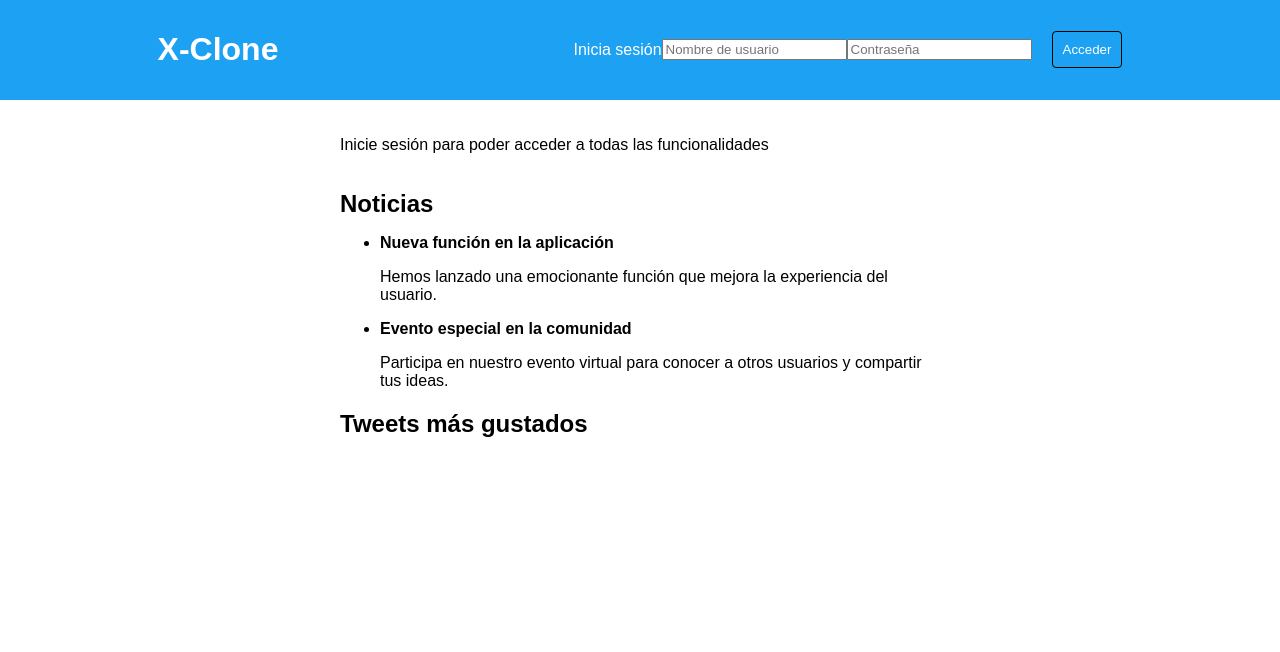
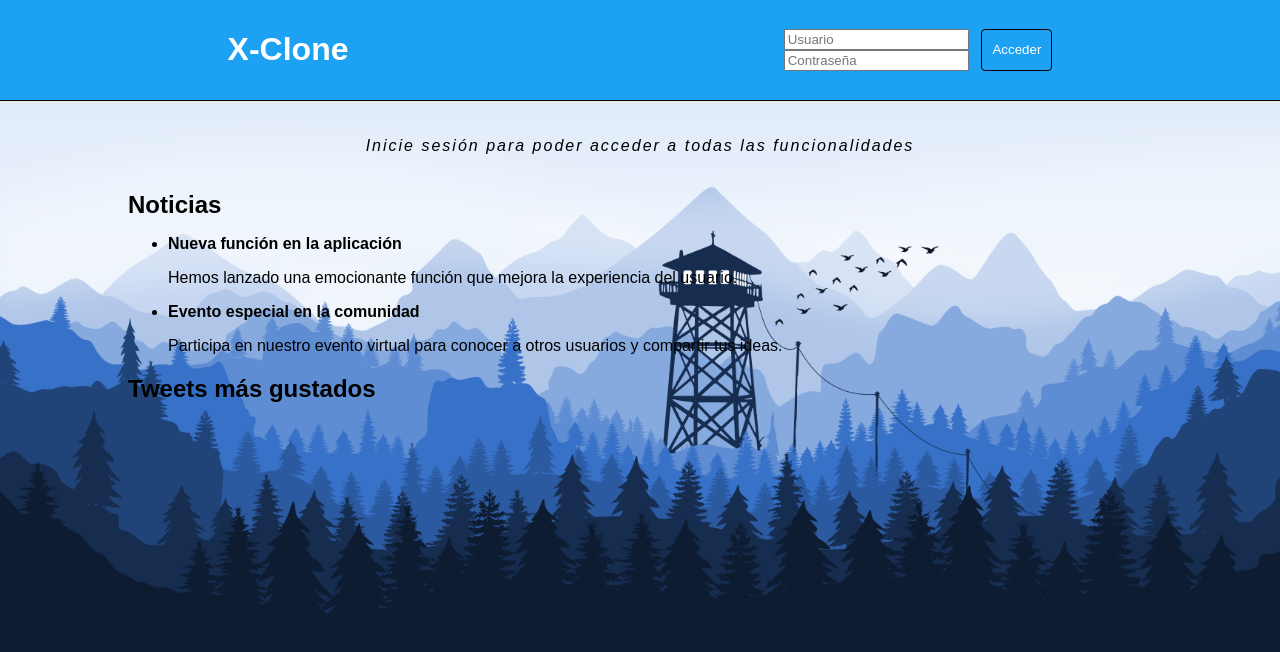
Before and after one commit to Varino3/clone-X, a React (Vite) app: page / in a window 1280 px wide. Shown: the top 652 px of the page. Built offline with nearby package versions, Linux system fonts and the light colour scheme.

Commit message:
estilos añadidos

```diff
--- a/src/App.css
+++ b/src/App.css
@@ -1,8 +1,12 @@
 /* Estilos globales */
 body {
   font-family: 'Arial', sans-serif;
-  margin: 0;
-  padding: 0;
+  margin: 0px;
+  padding: 0px;
+  background-image: url(assets/fondo.png);
+  background-repeat: no-repeat;
+  background-size: cover;
+  background-attachment: fixed;
 }
 
 header {
@@ -18,10 +22,29 @@ header>div {
   align-items: center;
 }
 
-/* Estilos Home.jsx */
+/* Estilos Header */
+header {
+  border-bottom: 1px solid black;
+}
+
+header>div>div {
+  display: flex;
+}
+
+header>div>div>div {
+  display: flex;
+  flex-direction: column;
+  margin-right: 0.8rem;
+}
+
+header>div>p {
+  margin-right: 0.8rem;
+}
+
+/* Estilos Home */
 .home-container {
-  max-width: 600px;
-  margin: 0 auto;
+  max-width: 80vw;
+  margin: auto;
   padding: 20px;
 }
 
@@ -34,10 +57,19 @@ h2 {
   margin-bottom: 15px;
 }
 
+.tweet-form>div:nth-child(2) {
+  display: flex;
+  flex-direction: column;
+  align-items: center;
+}
+
 textarea {
-  width: 100%;
+  width: 70%;
   padding: 10px;
   margin-bottom: 10px;
+  border: 1px solid #1da1f2;
+  border-radius: 6px;
+  outline: none;
 }
 
 button {
@@ -47,11 +79,32 @@ button {
   color: white;
   border: 1px solid black;
   border-radius: 4px;
-  margin-left: 20px;
 }
 
 button:hover {
   background-color: #1984c7;
+}
+
+.tweet-form>div:nth-child(3) {
+  display: flex;
+  justify-content: center;
+  margin-top: 2rem;
+}
+
+.search-bar {
+  margin-top: 1.2rem;
+  display: flex;
+  justify-content: center;
+}
+
+.search-bar>input[type=text] {
+  margin-right: 0.8rem;
+  width: 60%;
+  border-radius: 10px;
+  border: none;
+  border-bottom: 1px solid #1da1f2;
+  padding: 0rem 1rem;
+  outline: none;
 }
 
 .tweet-list {
@@ -70,6 +123,25 @@ button:hover {
 
 /* Estilos perfil */
 .user-profile>div>div {
+  max-width: 60%;
+  margin: auto;
+  border: 1px dashed black;
+  border-radius: 20px;
+  padding: 1rem;
+  background-color: #1da0f2dc;
+}
+
+.user-profile>div>div>div>p>span {
+  font-weight: bold;
+}
+
+.user-profile>p {
+  text-align: center;
+  letter-spacing: 2px;
+  font-style: oblique;
+}
+
+.user-profile>div>div {
   display: flex;
   justify-content: space-between;
   align-items: center;
@@ -80,3 +152,47 @@ button:hover {
   border-radius: 50%;
   border: 1px dotted;
 }
+
+/* Tweets */
+.tweet {
+  width: 100%;
+  background-color: rgba(255, 255, 255, 0.822);
+  border: 1px solid black;
+}
+
+.tweet-user {
+  text-align: center;
+  font-weight: bold;
+  font-size: 1.2rem;
+  margin-bottom: 1rem;
+}
+
+.tweet-text {
+  border: 1px solid black;
+  border-radius: 10px;
+  padding: 0.5rem;
+  background-color: rgba(128, 128, 128, 0.269);
+}
+
+.tweet-likes {
+  display: flex;
+  justify-content: center;
+  align-items: center;
+  margin-top: 1rem;
+}
+
+.tweet-likes span {
+  margin-right: 15px;
+}
+
+.tweet-options {
+  display: flex;
+  justify-content: space-between;
+  margin-top: 1rem;
+}
+
+/* Top Tweets */
+#root>div>div>div:nth-child(5)>div {
+  display: flex;
+  flex-direction: row;
+}
--- a/src/components/Header.jsx
+++ b/src/components/Header.jsx
@@ -1,36 +1,44 @@
-// Header.jsx
 import React, { useState, useEffect } from 'react';
 import { useSelector, useDispatch } from 'react-redux';
 import { setUser, logout } from '../store/actions';
 
 const Header = () => {
+  // Obtener el estado del usuario desde Redux
   const user = useSelector((state) => state.user);
+
   const dispatch = useDispatch();
 
+  // Almacenar datos de inicio de sesión
   const [loginData, setLoginData] = useState({ username: '', password: '' });
+
   const [loginError, setLoginError] = useState('');
 
+  // Cargar datos del usuario desde localStorage al iniciar
   useEffect(() => {
-    // Cargar la información del usuario desde localStorage al iniciar
     const storedUser = JSON.parse(localStorage.getItem('user'));
     if (storedUser) {
       dispatch(setUser(storedUser));
     }
   }, [dispatch]);
 
+  // Inicio de sesión
   const handleLogin = async () => {
     try {
+      // Simular la obtención de datos de usuarios desde una fuente externa (puede ser una API real)
       const response = await fetch('/users.json');
       const data = await response.json();
 
       const { username, password } = loginData;
+
+      // Buscar al usuario autenticado en los datos obtenidos
       const authenticatedUser = data.usuarios.find(
         (user) => user.nombre_usuario === username && user.contraseña === password
       );
 
       if (authenticatedUser) {
+        // Actualizar el estado de Redux con la información del usuario autenticado
         dispatch(setUser(authenticatedUser));
-        // Guardar la información del usuario en localStorage
+        // Guardar la información del usuario en localStorage para mantener la sesión
         localStorage.setItem('user', JSON.stringify(authenticatedUser));
       } else {
         setLoginError('Datos incorrectos');
@@ -40,9 +48,11 @@ const Header = () => {
     }
   };
 
+  // Cierre de sesión
   const handleLogout = () => {
     // Limpiar la información del usuario en localStorage
     localStorage.removeItem('user');
+
     dispatch(logout());
   };
 
@@ -50,17 +60,19 @@ const Header = () => {
     <header>
       <h1>X-Clone</h1>
       {user ? (
+        // Mostrar información de bienvenida y botón de cierre de sesión
         <div>
           <p>Bienvenido, {user.nombre_usuario}</p>
           <button onClick={handleLogout}>Cerrar Sesión</button>
         </div>
       ) : (
+        // Mostrar formulario de inicio de sesión si el usuario no está autenticado
         <div>
-          <p>Inicia sesión</p>
+          <div>
             <div>
               <input
                 type="text"
-              placeholder="Nombre de usuario"
+                placeholder="Usuario"
                 value={loginData.username}
                 onChange={(e) => setLoginData({ ...loginData, username: e.target.value })}
               />
@@ -70,8 +82,10 @@ const Header = () => {
                 value={loginData.password}
                 onChange={(e) => setLoginData({ ...loginData, password: e.target.value })}
               />
+            </div>
             <button onClick={handleLogin}>Acceder</button>
           </div>
+          {/* Mostrar mensaje de error si hay un problema durante el inicio de sesión */}
           {loginError && <p style={{ color: 'red' }}>{loginError}</p>}
         </div>
       )}
--- a/src/components/Tweet.jsx
+++ b/src/components/Tweet.jsx
@@ -1,3 +1,5 @@
+//Tweet.jsx
+
 import React, { useState, useEffect } from 'react';
 
 const Tweet = ({ tweet, onDelete }) => {
@@ -6,33 +8,44 @@ const Tweet = ({ tweet, onDelete }) => {
 
   useEffect(() => {
     const likedTweets = JSON.parse(localStorage.getItem('likedTweets')) || [];
+
+    // Verificar si el tweet actual está en la lista de tweets que le gustan al usuario
     setLiked(likedTweets.includes(tweet.id));
 
+    // Establecer el recuento de "me gusta" del tweet, si está definido, de lo contrario 0
     setLikesCount(tweet.likes || 0);
   }, [tweet.likes, tweet.id]);
 
+  // Manejar el evento de hacer clic en el botón de "me gusta" / "no me gusta"
   const handleLike = () => {
+    // Obtener la lista de tweets que le gustan al usuario desde el almacenamiento local
     const likedTweets = JSON.parse(localStorage.getItem('likedTweets')) || [];
 
     if (!liked) {
+      // Si el usuario no le ha dado "me gusta" al tweet, agregarlo a la lista
       likedTweets.push(tweet.id);
     } else {
+      // Si el usuario ya le dio "me gusta" al tweet, quitarlo de la lista
       const updatedLikedTweets = likedTweets.filter((likedTweetId) => likedTweetId !== tweet.id);
       localStorage.setItem('likedTweets', JSON.stringify(updatedLikedTweets));
     }
 
     setLiked(!liked);
+
     setLikesCount(liked ? likesCount - 1 : likesCount + 1);
   };
 
+  // Manejar el cambio en el almacenamiento local para reflejar "me gusta" en otros componentes
   const handleStorageChange = () => {
     const updatedLikedTweets = JSON.parse(localStorage.getItem('likedTweets')) || [];
     setLiked(updatedLikedTweets.includes(tweet.id));
   };
 
+  // Agregar un evento de escucha para el cambio en el almacenamiento local
   useEffect(() => {
     window.addEventListener('storage', handleStorageChange);
 
+    // Limpiar el evento de escucha al desmontar el componente
     return () => {
       window.removeEventListener('storage', handleStorageChange);
     };
@@ -51,7 +64,10 @@ const Tweet = ({ tweet, onDelete }) => {
         </button>
       </div>
       {onDelete && (
-        <button onClick={() => onDelete(tweet.id)}>Eliminar</button>
+        <div className='tweet-options'>
+          <button>Compartir</button>
+          <button onClick={() => onDelete(tweet.id)}>Eliminar</button>
+        </div>
       )}
     </div>
   );
--- a/src/components/UserProfile.jsx
+++ b/src/components/UserProfile.jsx
@@ -9,13 +9,13 @@ const UserProfile = () => {
     <div className="user-profile">
       {user ? (
         <div>
-          <h2>Perfil de Usuario</h2>
+          <h2>Mi Perfil</h2>
           <div>
-            <img src={user.imagen_perfil} alt="Foto usuario" />
+            <img src={user.imagen_perfil} alt="Foto perfil" />
             <div>
-              <p>Nombre: {user.nombre_usuario}</p>
-              <p>Correo: {user.email}</p>
-              <span> {user.uuid} </span>
+              <p><span>Nombre: </span>{user.nombre_usuario}</p>
+              <p><span>Correo: </span>{user.email}</p>
+              <p><span>Tag: </span>{user.uuid} </p>
             </div>
           </div>
         </div>
--- a/src/pages/Home.jsx
+++ b/src/pages/Home.jsx
@@ -79,18 +79,19 @@ const Home = () => {
       {user && (
         <div className='tweet-form'>
           <h2>Inicio</h2>
+          <div>
             <textarea
               rows='3'
-            placeholder='Escribe un nuevo tweet'
+              placeholder='Escribe un Tweet'
               value={newTweetText}
               onChange={(e) => setNewTweetText(e.target.value)}
             />
             <button onClick={handleAddTweet}>Tweetear</button>
-
+          </div>
           <div className='search-bar'>
             <input
               type='text'
-              placeholder='Buscar tweets'
+              placeholder='Buscar Tweets'
               value={searchTerm}
               onChange={(e) => setSearchTerm(e.target.value)}
             />
```
Also changed, not shown: src/assets/fondo.png (added). Lines whose indentation alone changed are shown as unchanged.
